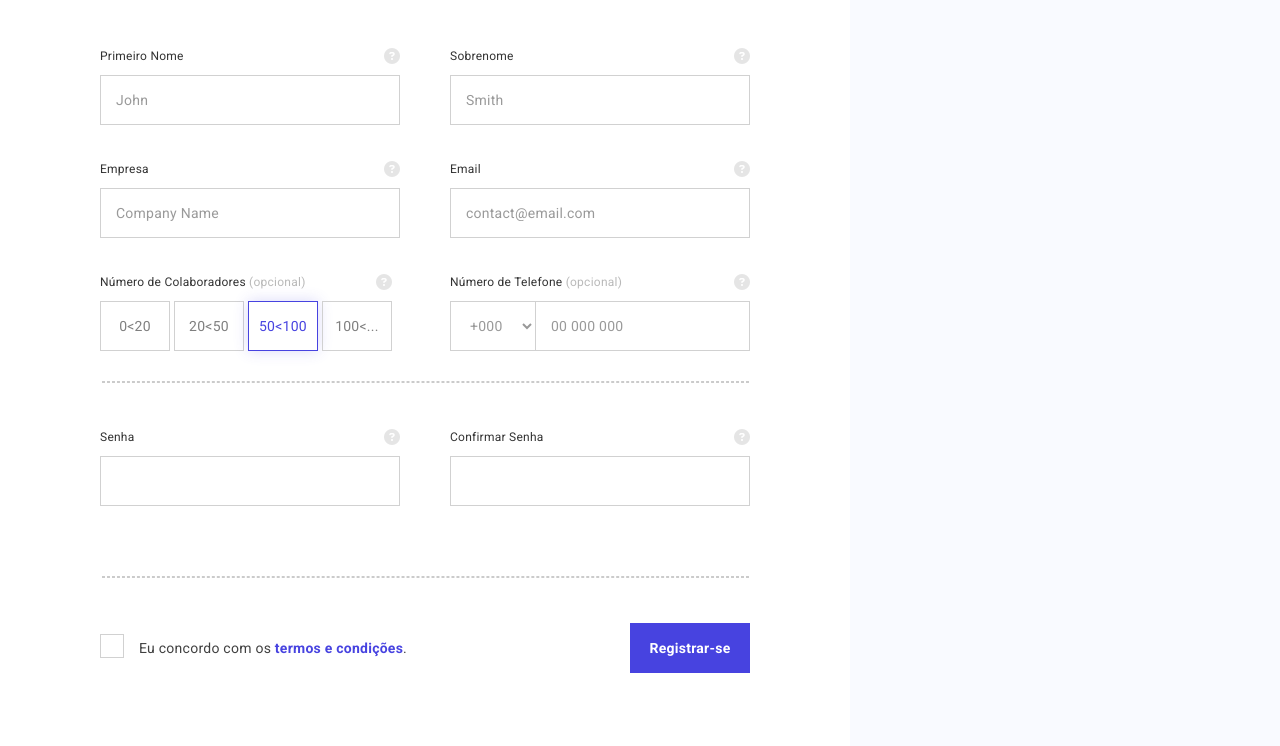
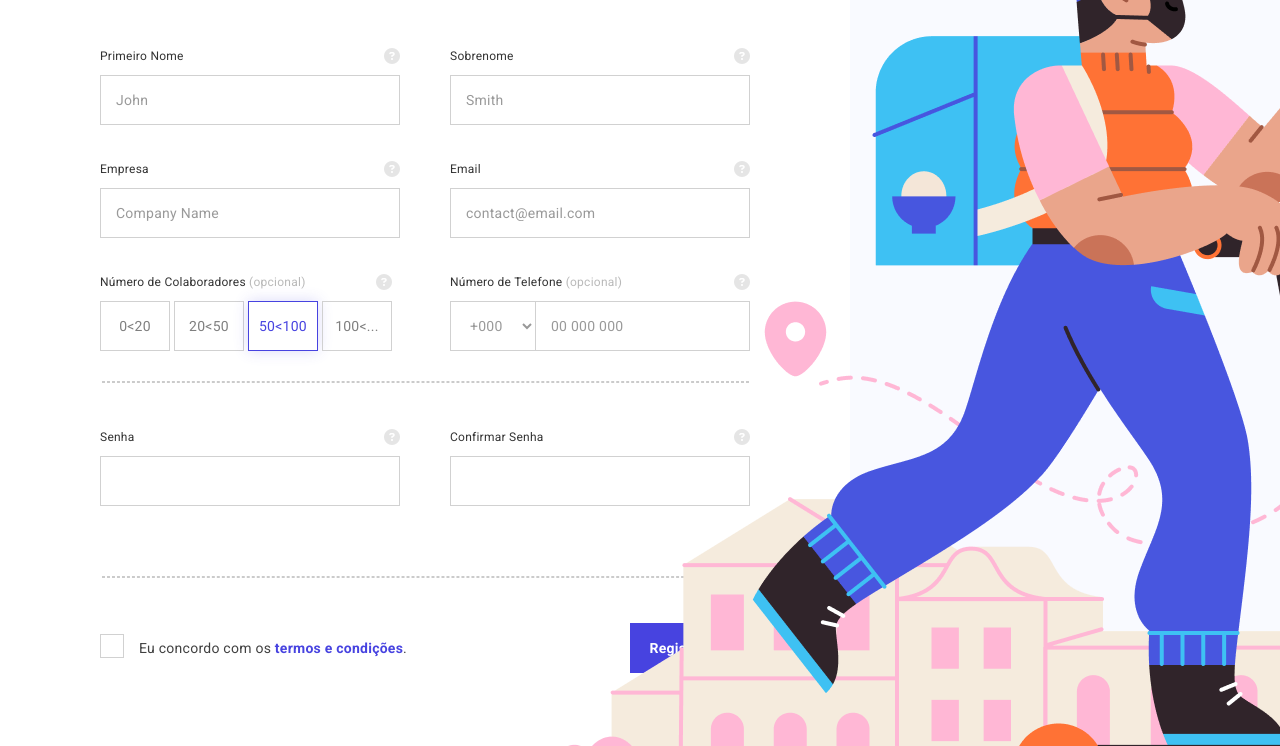
Before and after one commit to fernanda0829/exercise-register-form, a plain HTML site: page index.html in a window 1280 px wide. Shown: the part 408-1154 px from the top of the page. Drawn offline with Linux system fonts and the light colour scheme.

Commit message:
Inserindo imagem

```diff
--- a/assets/css/style.css
+++ b/assets/css/style.css
@@ -283,3 +283,9 @@
   box-shadow: 0 0 20px rgba(71, 67, 224, 0.5);
   transition: 0.7s;
 }
+
+#content .content-img {
+  position: absolute;
+  right: 0;
+  top: 325px;
+}
--- a/index.html
+++ b/index.html
@@ -20,6 +20,9 @@
   </head>
   <body>
     <main id="content">
+      <div class="content-img">
+        <img src="assets/png/register-img.png" alt="" />
+      </div>
       <div class="content-flex">
         <div class="content-info">
           <a class="content-member">
```
